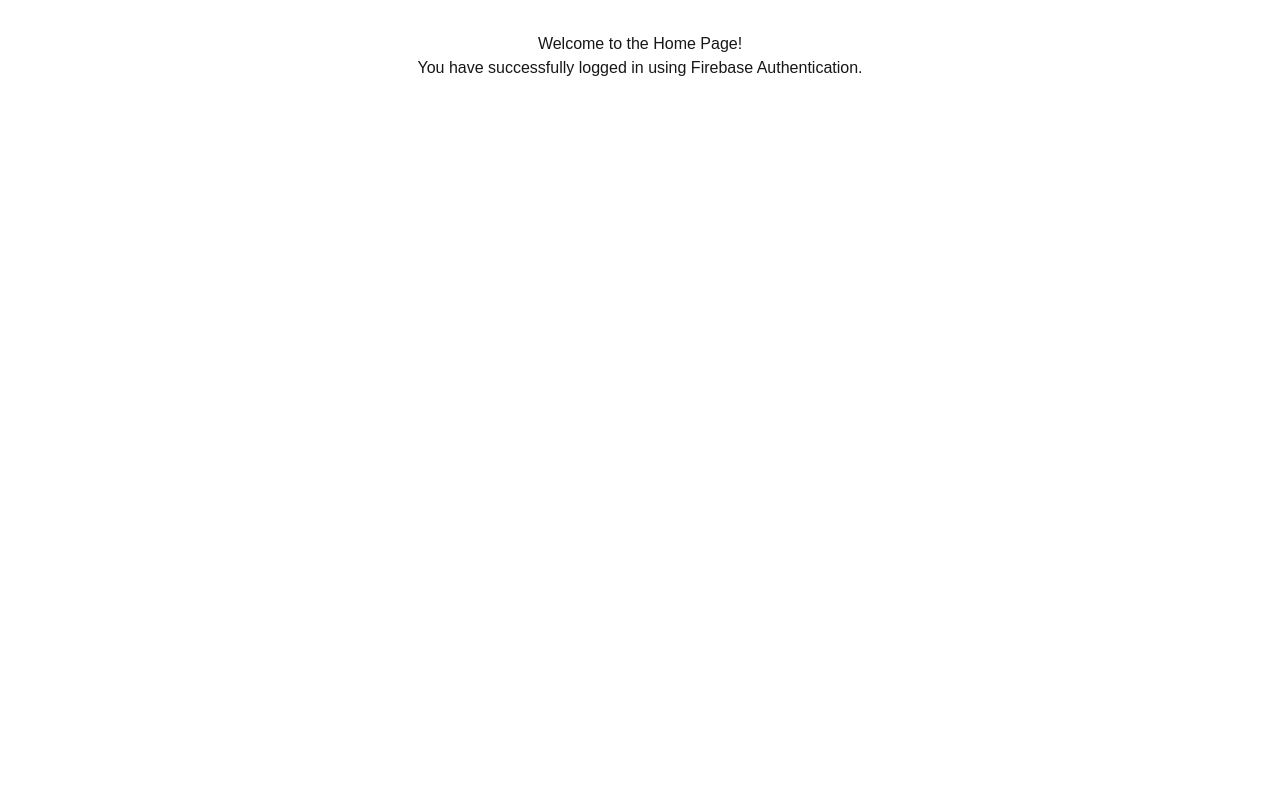
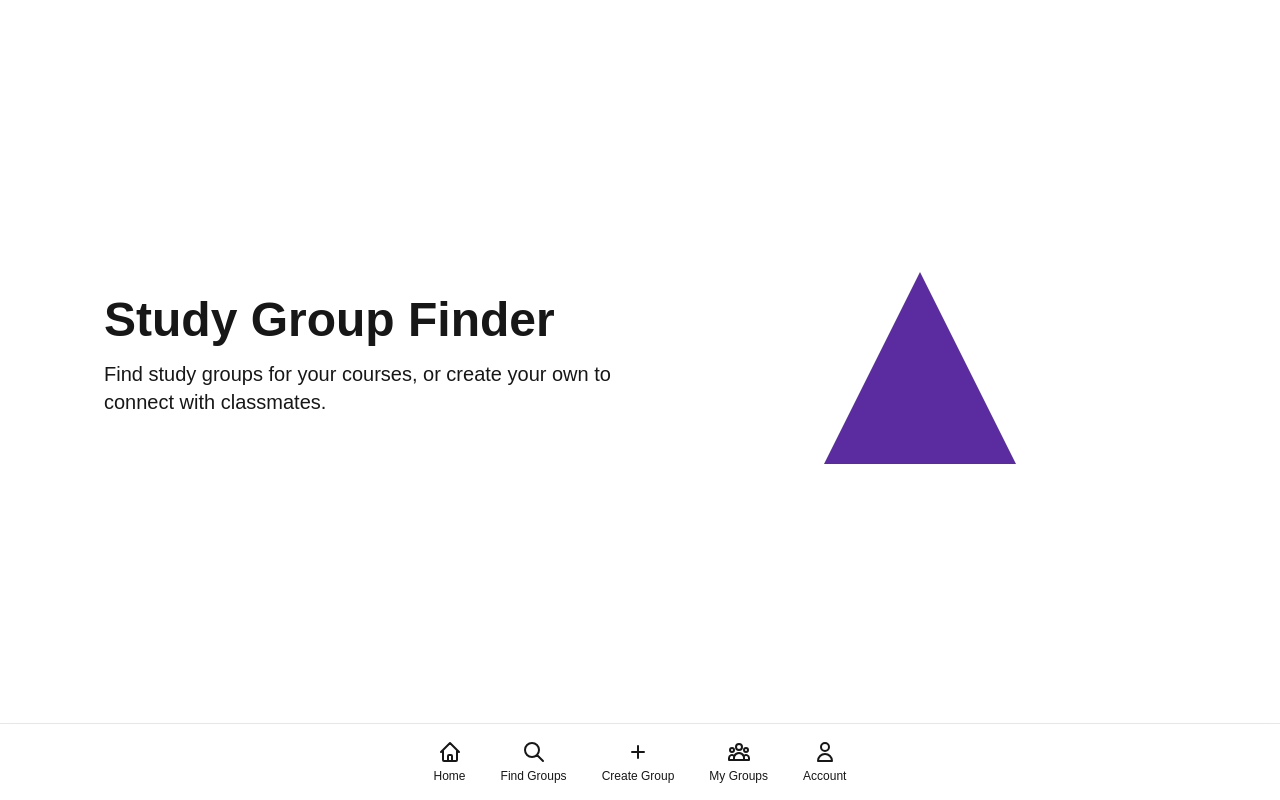
Before and after one commit to BrennerKrogh/CLSF, a Next.js app in the folder client/: page /home in a window 1280 px wide. Built offline with nearby package versions, Linux system fonts and the light colour scheme.

Commit message:
log in directs to website instead of placeholder

```diff
--- a/client/package.json
+++ b/client/package.json
@@ -9,6 +9,7 @@
     "lint": "next lint"
   },
   "dependencies": {
+    "firebase": "^11.8.1",
     "next": "^15.3.1",
     "react": "^19.1.0",
     "react-dom": "^19.1.0"
--- a/client/src/app/components/BottomNavigation.tsx
+++ b/client/src/app/components/BottomNavigation.tsx
@@ -11,7 +11,7 @@
     <nav className="fixed bottom-0 left-0 right-0 bg-white dark:bg-gray-900 shadow-lg border-t border-gray-200 dark:border-gray-700">
       <div className="flex justify-around max-w-md mx-auto">
         <Link
-          href="/"
+          href="/home"
           className={`py-4 px-3 text-center ${pathname === '/' ? 'text-purple-600 dark:text-purple-400' : ''}`}
         >
           <svg className="w-6 h-6 mx-auto" fill="none" stroke="currentColor" viewBox="0 0 24 24" xmlns="http://www.w3.org/2000/svg">
--- a/client/src/app/home/page.tsx
+++ b/client/src/app/home/page.tsx
@@ -1,8 +1,31 @@
-export default function HomePage() {
-    return (
-      <div style={{ padding: '2rem', textAlign: 'center' }}>
-        <h1>Welcome to the Home Page!</h1>
-        <p>You have successfully logged in using Firebase Authentication.</p>
-      </div>
-    );
-  }
+// src/app/page.tsx
+import Image from 'next/image';
+import BottomNavigation from '../components/BottomNavigation';
+
+export default function Page() {
+  return (
+    <div className="flex flex-col justify-between min-h-screen">
+      {/* Main content */}
+      <main className="flex flex-col md:flex-row justify-center items-center w-full max-w-6xl mx-auto px-4 py-12 flex-grow">
+        {/* Text section */}
+        <div className="md:w-1/2 p-6">
+          <h1 className="text-4xl md:text-5xl font-bold mb-4">Study Group Finder</h1>
+          <p className="text-xl mb-6">
+            Find study groups for your courses, or create your own to connect with classmates.
+          </p>
+        </div>
+
+        {/* Logo section */}
+        <div className="md:w-1/2 flex justify-center p-6">
+          <div className="w-48 h-48 bg-[#5a2ca0] clip-triangle"></div>
+        </div>
+      </main>
+
+      {/* Add spacer to prevent content from being hidden behind the navigation bar */}
+      <div className="h-16"></div>
+
+      {/* Bottom navigation */}
+      <BottomNavigation />
+    </div>
+  );
+}
```
Also changed, not shown: 1 other file (tests, documents, lock files or other folders).
